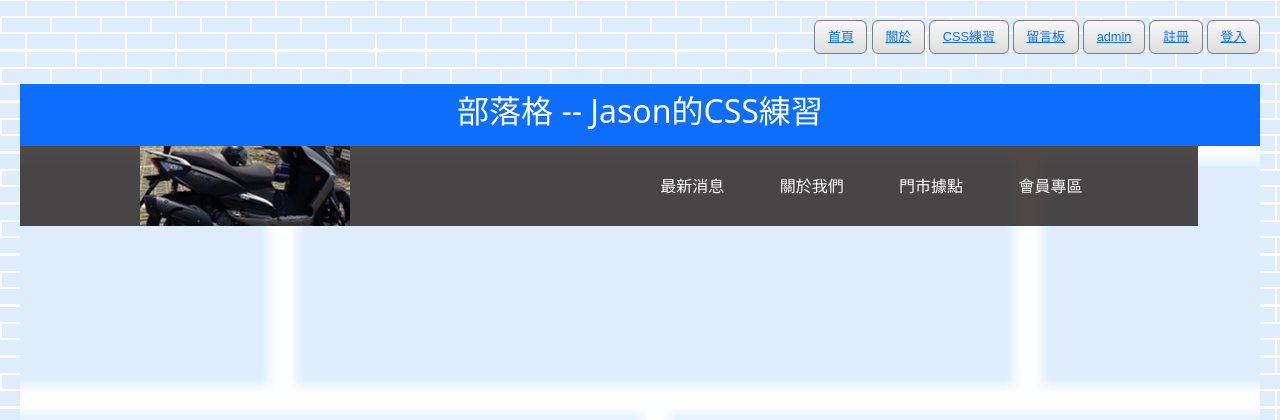
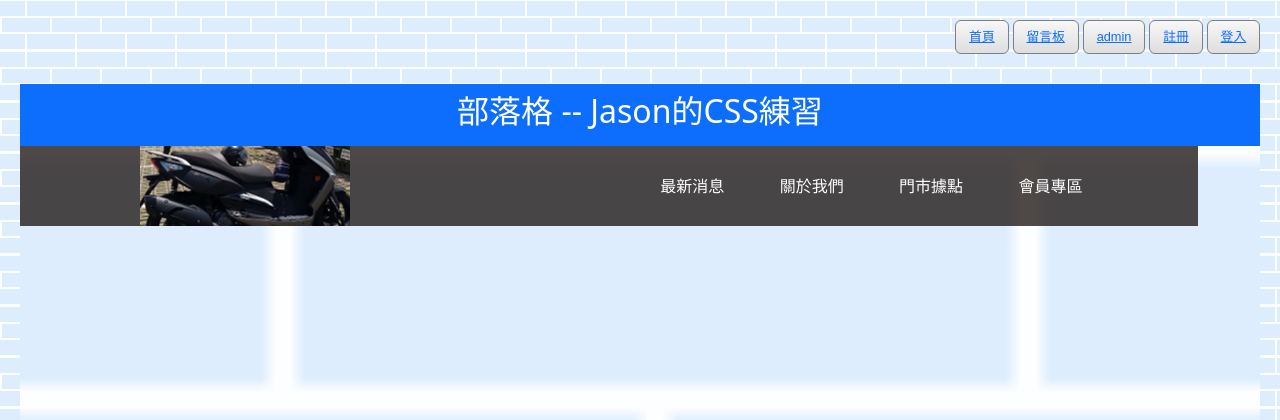
Before and after one commit to mrjasonnlin/jasonn2024, a Django app: page /csstest/ in a window 1280 px wide. Shown: the top 420 px of the page. Run offline with Django 5.2, Linux system fonts and the light colour scheme.

Commit message:
Update menu.html

```diff
--- a/main/templates/main/menu.html
+++ b/main/templates/main/menu.html
@@ -1,7 +1,5 @@
 <ul id="menu">
   <li><button type="button" class="btn btn-primary"><a href="{% url 'main:main' %}">首頁</a></button></li>
-  <li><button type="button" class="btn btn-primary"><a href="{% url 'main:about' %}">關於</a></button></li>
-  <li><button type="button" class="btn btn-primary"><a href="{% url 'main:csstest' %}">CSS練習</a></button></li>
   <li><button type="button" class="btn btn-primary"><a href="{% url 'article:article' %}">留言板</a></button></li>
   <li><button type="button" class="btn btn-primary"><a href="http://127.0.0.1:8000/admin/">admin</a></button></li>
   {% if user.is_authenticated %}
```
